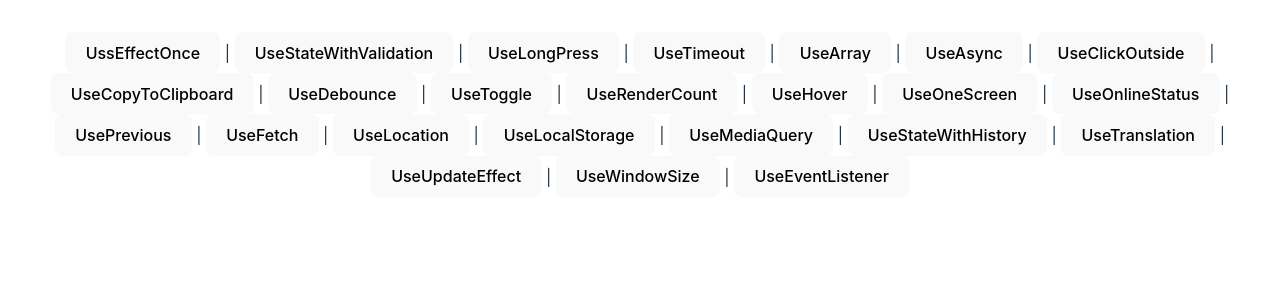
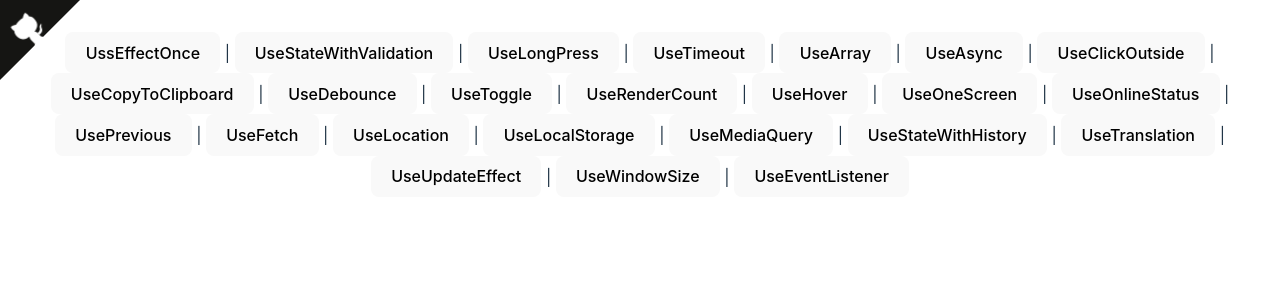
Before and after one commit to roll1226/react-custom-hooks, a React (Vite) app: page / in a window 1280 px wide. Shown: the top 300 px of the page. Built offline with nearby package versions, Linux system fonts and the light colour scheme.

Commit message:
feat: github ribbon

```diff
--- a/src/App.css
+++ b/src/App.css
@@ -45,3 +45,40 @@
   background: #bbb;
   color: #1a1a1a;
 }
+
+HTML CSSResult Skip Results Iframe EDIT ON #main {
+  display: flex;
+  justify-content: center;
+}
+
+.github-corner:hover .octo-arm {
+  animation: octocat-wave 560ms ease-in-out;
+}
+
+@keyframes octocat-wave {
+
+  0%,
+  100% {
+    transform: rotate(0);
+  }
+
+  20%,
+  60% {
+    transform: rotate(-25deg);
+  }
+
+  40%,
+  80% {
+    transform: rotate(10deg);
+  }
+}
+
+@media (max-width: 500px) {
+  .github-corner:hover .octo-arm {
+    animation: none;
+  }
+
+  .github-corner .octo-arm {
+    animation: octocat-wave 560ms ease-in-out;
+  }
+}
--- a/src/App.tsx
+++ b/src/App.tsx
@@ -7,6 +7,43 @@
 
   return (
     <>
+      <a
+        href="https://github.com/roll1226/react-custom-hooks"
+        className="github-corner"
+        aria-label="View source on GitHub"
+        target="_blank"
+      >
+        <svg
+          width="80"
+          height="80"
+          viewBox="0 0 250 250"
+          style={{
+            fill: "#151513",
+            color: "#fff",
+            position: "absolute",
+            top: 0,
+            border: 0,
+            left: 0,
+            transform: "scale(-1, 1)",
+          }}
+          aria-hidden="true"
+        >
+          <path d="M0,0 L115,115 L130,115 L142,142 L250,250 L250,0 Z"></path>
+          <path
+            d="M128.3,109.0 C113.8,99.7 119.0,89.6 119.0,89.6 C122.0,82.7 120.5,78.6 120.5,78.6 C119.2,72.0 123.4,76.3 123.4,76.3 C127.3,80.9 125.5,87.3 125.5,87.3 C122.9,97.6 130.6,101.9 134.4,103.2"
+            fill="currentColor"
+            style={{
+              transformOrigin: "130px 106px",
+            }}
+            className="octo-arm"
+          ></path>
+          <path
+            d="M115.0,115.0 C114.9,115.1 118.7,116.5 119.8,115.4 L133.7,101.6 C136.9,99.2 139.9,98.4 142.2,98.6 C133.8,88.0 127.5,74.4 143.8,58.0 C148.5,53.4 154.0,51.2 159.7,51.0 C160.3,49.4 163.2,43.6 171.4,40.1 C171.4,40.1 176.1,42.5 178.8,56.2 C183.1,58.6 187.2,61.8 190.9,65.4 C194.5,69.0 197.7,73.2 200.1,77.6 C213.8,80.2 216.3,84.9 216.3,84.9 C212.7,93.1 206.9,96.0 205.4,96.6 C205.1,102.4 203.0,107.8 198.3,112.5 C181.9,128.9 168.3,122.5 157.7,114.1 C157.9,116.9 156.7,120.9 152.7,124.9 L141.0,136.5 C139.8,137.7 141.6,141.9 141.8,141.8 Z"
+            fill="currentColor"
+            className="octo-body"
+          ></path>
+        </svg>
+      </a>
       <Navbar />
       <body
         style={{
```
